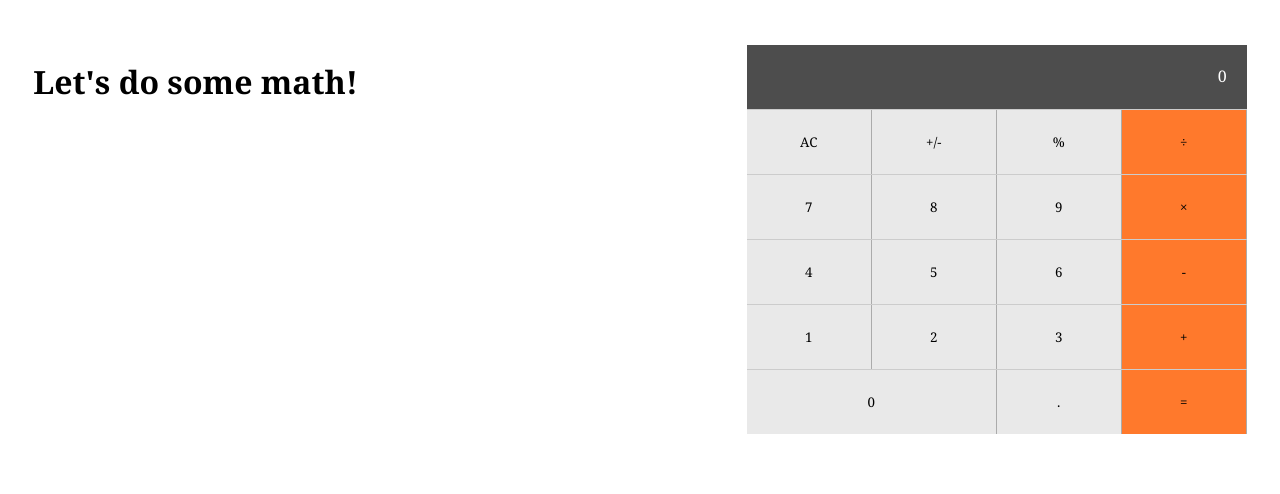
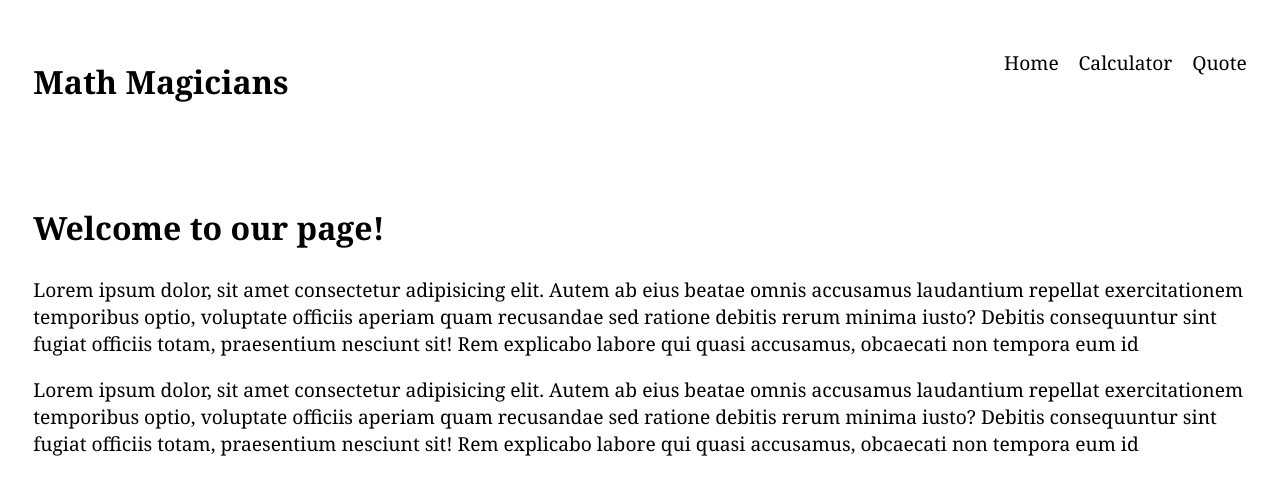
Before and after one commit to PrantoshB/Math-Magicians, a React (Create React App) app: page / in a window 1280 px wide. Shown: the top 494 px of the page. Built offline with nearby package versions, Linux system fonts and the light colour scheme.

Commit message:
Fix Linters Errors

```diff
--- a/src/App.js
+++ b/src/App.js
@@ -1,16 +1,27 @@
 import './styles/App.css';
-import { Component } from 'react';
+import { Link, Route, Routes } from 'react-router-dom';
 import Calculator from './components/Calculator';
+import Home from './components/Home';
+import Quote from './components/Quote';
 
-// eslint-disable-next-line react/prefer-stateless-function
-class App extends Component {
-  render() {
-    return (
-      <>
-        <Calculator />
-      </>
-    );
-  }
+function App() {
+  return (
+    <>
+      <nav className="navigation">
+        <h1>Math Magicians</h1>
+        <ul>
+          <Link to="/">Home</Link>
+          <Link to="/calculator">Calculator</Link>
+          <Link to="/quote">Quote</Link>
+        </ul>
+      </nav>
+      <Routes>
+        <Route path="/" element={<Home />} />
+        <Route path="/calculator" element={<Calculator />} />
+        <Route path="/quote" element={<Quote />} />
+      </Routes>
+    </>
+  );
 }
 
 export default App;
--- a/src/index.js
+++ b/src/index.js
@@ -1,10 +1,13 @@
 import React from 'react';
 import ReactDOM from 'react-dom/client';
+import { BrowserRouter } from 'react-router-dom';
 import App from './App';
 
 const root = ReactDOM.createRoot(document.getElementById('root'));
 root.render(
   <React.StrictMode>
-    <App />
+    <BrowserRouter>
+      <App />
+    </BrowserRouter>
   </React.StrictMode>,
 );
```
Also changed, not shown: package.json (+13 -0 lines), 1 other file (tests, documents, lock files or other folders).
